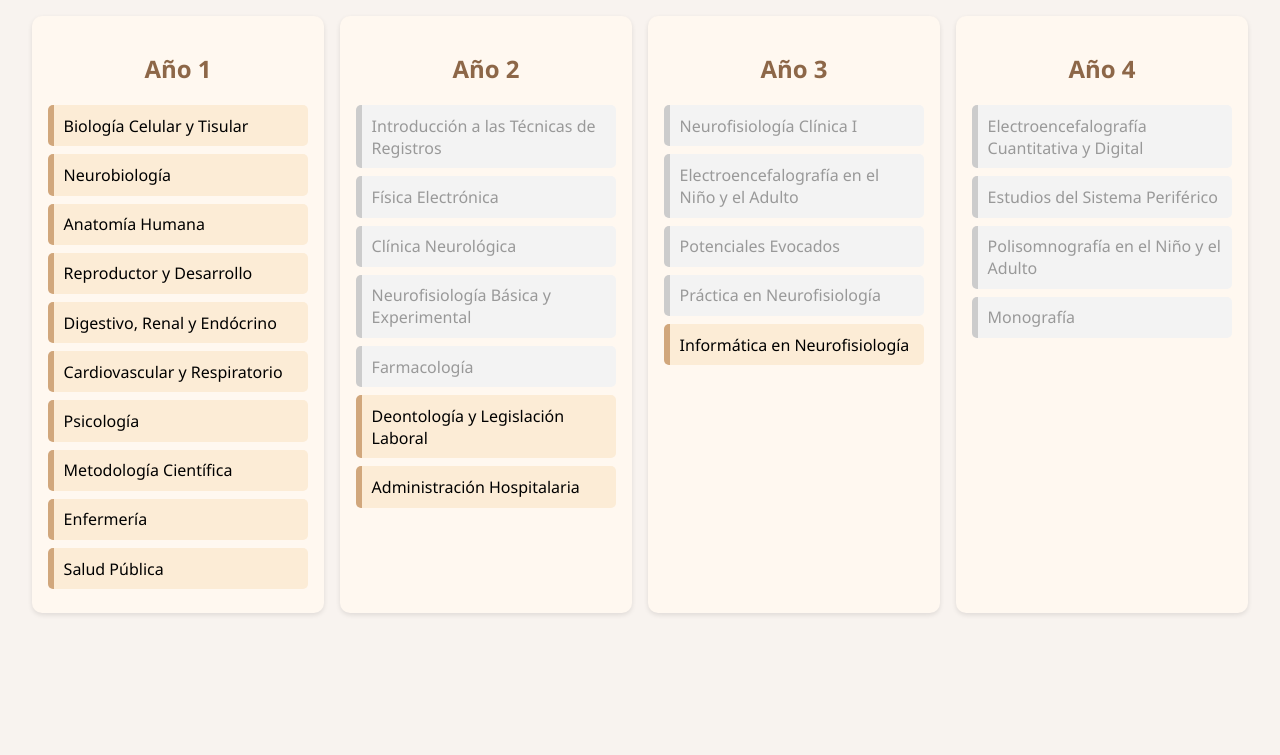
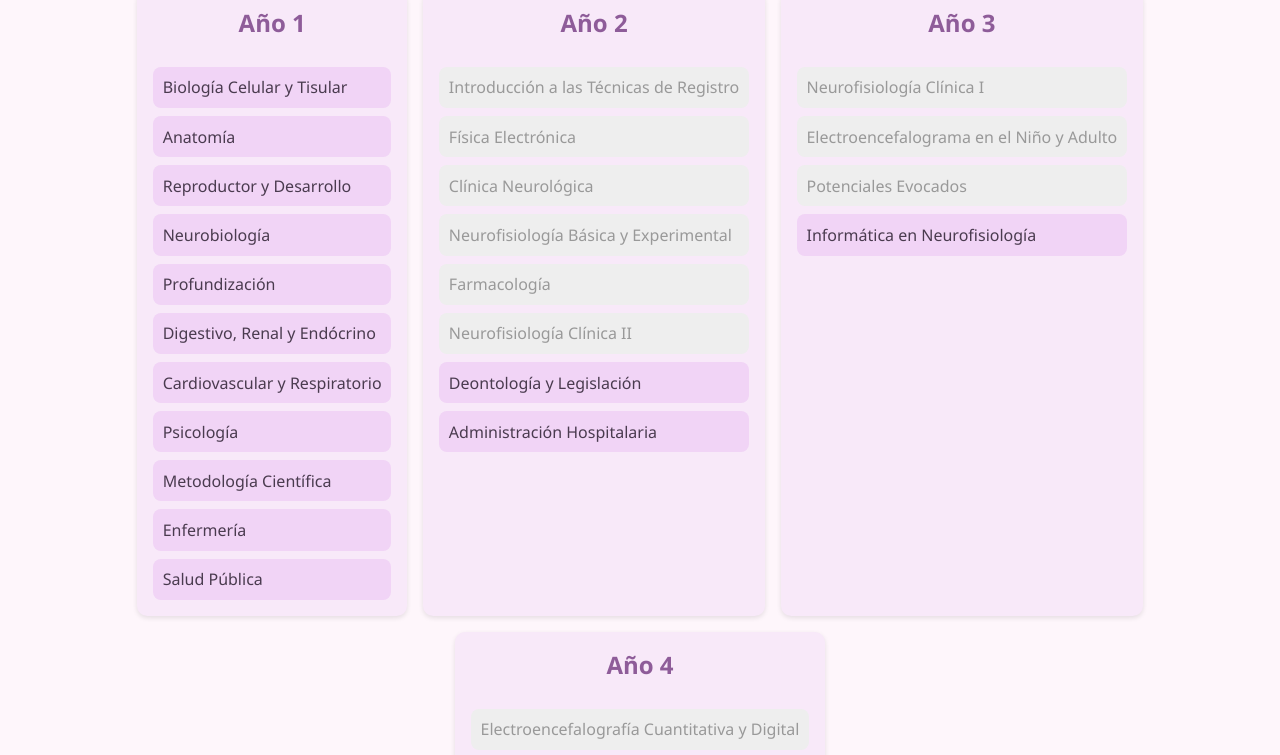
Before and after one commit to aanarom/Malla-neuro, a plain HTML site: page index.html in a window 1280 px wide. Shown: the part 112-867 px from the top of the page. Before the commit the page ends 800 px from the top, so only its background shows below. Drawn offline with Linux system fonts and the light colour scheme.

Commit message:
Update index.html

```diff
--- a/index.html
+++ b/index.html
@@ -3,255 +3,179 @@
 <head>
   <meta charset="UTF-8" />
   <meta name="viewport" content="width=device-width, initial-scale=1.0" />
-  <title>Malla Curricular - Neurofisiología Clínica UDELAR</title>
+  <title>Malla Curricular - Neurofisiología Clínica (UDELAR)</title>
   <style>
     body {
-      font-family: "Segoe UI", sans-serif;
-      background-color: #f8f3ef;
+      font-family: 'Segoe UI', sans-serif;
+      background-color: #fef6fb;
+      color: #4a3b4f;
       margin: 0;
-      padding: 2rem;
+      padding: 1em;
     }
     h1 {
       text-align: center;
-      color: #6a4e42;
+      color: #a85ca5;
     }
-    .container {
-      display: grid;
-      grid-template-columns: repeat(4, 1fr);
-      gap: 1rem;
-      margin-top: 2rem;
+    .malla {
+      display: flex;
+      gap: 1em;
+      justify-content: center;
+      flex-wrap: wrap;
     }
-    .column {
-      background-color: #fff8f0;
+    .anio {
+      display: flex;
+      flex-direction: column;
+      gap: 0.5em;
+      padding: 1em;
+      background-color: #f8e9f9;
       border-radius: 10px;
-      padding: 1rem;
-      box-shadow: 0 2px 5px rgba(0, 0, 0, 0.1);
+      box-shadow: 0 2px 5px rgba(0,0,0,0.1);
     }
-    .column h2 {
+    .anio h2 {
+      margin-top: 0;
       text-align: center;
-      color: #8d6748;
+      color: #8e5c99;
     }
     .materia {
-      margin: 0.5rem 0;
-      padding: 0.6rem;
-      background-color: #fcecd6;
-      border-left: 6px solid #d1a77c;
-      border-radius: 5px;
+      padding: 0.6em;
+      border-radius: 8px;
       cursor: pointer;
+      background-color: #f1d4f6;
+      transition: all 0.3s;
       position: relative;
     }
-    .materia:hover {
-      background-color: #fbe3c2;
-    }
     .materia.aprobada {
-      background-color: #d6f5d6;
-      border-left-color: #7cbf7c;
+      background-color: #d6a8e2;
       text-decoration: line-through;
     }
     .materia.bloqueada {
-      background-color: #f3f3f3;
-      border-left-color: #ccc;
+      background-color: #eee;
+      color: #999;
       cursor: not-allowed;
-      color: #999;
     }
-    .materia.bloqueada::after {
-      content: attr(data-tooltip);
+    .materia[title]::after {
+      content: attr(title);
       position: absolute;
-      top: 100%;
+      bottom: 100%;
       left: 0;
-      background: #333;
-      color: #fff;
-      font-size: 0.75rem;
-      padding: 0.4rem;
-      border-radius: 4px;
-      white-space: pre-wrap;
+      right: 0;
+      background-color: #fff0ff;
+      color: #7a4e8c;
+      padding: 0.4em;
+      border-radius: 5px;
+      box-shadow: 0 2px 5px rgba(0,0,0,0.1);
+      font-size: 0.75em;
       display: none;
-      z-index: 10;
     }
-    .materia.bloqueada:hover::after {
+    .materia:hover[title]::after {
       display: block;
     }
   </style>
 </head>
 <body>
-  <h1>Malla Curricular - Lic. en Neurofisiología Clínica (UDELAR)</h1>
-  <div class="container" id="malla"></div>
+  <h1>Malla Curricular - Neurofisiología Clínica (UDELAR)</h1>
+  <div class="malla" id="malla"></div>
 
   <script>
     const materias = [
-      // Primer año
-      { nombre: "Biología Celular y Tisular", ciclo: 1, previas: [] },
-      { nombre: "Neurobiología", ciclo: 1, previas: [] },
-      { nombre: "Anatomía Humana", ciclo: 1, previas: [] },
-      { nombre: "Reproductor y Desarrollo", ciclo: 1, previas: [] },
-      { nombre: "Digestivo, Renal y Endócrino", ciclo: 1, previas: [] },
-      { nombre: "Cardiovascular y Respiratorio", ciclo: 1, previas: [] },
-      { nombre: "Psicología", ciclo: 1, previas: [] },
-      { nombre: "Metodología Científica", ciclo: 1, previas: [] },
-      { nombre: "Enfermería", ciclo: 1, previas: [] },
-      { nombre: "Salud Pública", ciclo: 1, previas: [] },
+      { nombre: "Biología Celular y Tisular", anio: 1, previas: [] },
+      { nombre: "Anatomía", anio: 1, previas: [] },
+      { nombre: "Reproductor y Desarrollo", anio: 1, previas: [] },
+      { nombre: "Neurobiología", anio: 1, previas: [] },
+      { nombre: "Profundización", anio: 1, previas: [] },
+      { nombre: "Digestivo, Renal y Endócrino", anio: 1, previas: [] },
+      { nombre: "Cardiovascular y Respiratorio", anio: 1, previas: [] },
+      { nombre: "Psicología", anio: 1, previas: [] },
+      { nombre: "Metodología Científica", anio: 1, previas: [] },
+      { nombre: "Enfermería", anio: 1, previas: [] },
+      { nombre: "Salud Pública", anio: 1, previas: [] },
 
-      // Segundo año
-      { nombre: "Introducción a las Técnicas de Registros", ciclo: 2, previas: [
-        "Biología Celular y Tisular",
-        "Neurobiología",
-        "Anatomía Humana",
-        "Reproductor y Desarrollo",
-        "Digestivo, Renal y Endócrino",
-        "Cardiovascular y Respiratorio"
-      ] },
-      { nombre: "Física Electrónica", ciclo: 2, previas: [
-        "Biología Celular y Tisular",
-        "Neurobiología",
-        "Anatomía Humana",
-        "Reproductor y Desarrollo",
-        "Digestivo, Renal y Endócrino",
-        "Cardiovascular y Respiratorio"
-      ] },
-      { nombre: "Clínica Neurológica", ciclo: 2, previas: [
-        "Biología Celular y Tisular",
-        "Neurobiología",
-        "Anatomía Humana",
-        "Reproductor y Desarrollo",
-        "Digestivo, Renal y Endócrino",
-        "Cardiovascular y Respiratorio"
-      ] },
-      { nombre: "Neurofisiología Básica y Experimental", ciclo: 2, previas: [
-        "Biología Celular y Tisular",
-        "Neurobiología",
-        "Anatomía Humana",
-        "Reproductor y Desarrollo",
-        "Digestivo, Renal y Endócrino",
-        "Cardiovascular y Respiratorio"
-      ] },
-      { nombre: "Farmacología", ciclo: 2, previas: [
-        "Biología Celular y Tisular",
-        "Neurobiología",
-        "Anatomía Humana",
-        "Reproductor y Desarrollo",
-        "Digestivo, Renal y Endócrino",
-        "Cardiovascular y Respiratorio"
-      ] },
-      { nombre: "Neurofisiología Clínica I", ciclo: 3, previas: [
-        "Biología Celular y Tisular",
-        "Neurobiología",
-        "Anatomía Humana",
-        "Reproductor y Desarrollo",
-        "Digestivo, Renal y Endócrino",
-        "Cardiovascular y Respiratorio"
-      ] },
-      { nombre: "Deontología y Legislación Laboral", ciclo: 2, previas: [] },
-      { nombre: "Administración Hospitalaria", ciclo: 2, previas: [] },
+      { nombre: "Introducción a las Técnicas de Registro", anio: 2, previas: ["Biología Celular y Tisular", "Anatomía", "Reproductor y Desarrollo", "Neurobiología", "Profundización", "Digestivo, Renal y Endócrino", "Cardiovascular y Respiratorio"] },
+      { nombre: "Física Electrónica", anio: 2, previas: ["Biología Celular y Tisular", "Anatomía", "Reproductor y Desarrollo", "Neurobiología", "Profundización", "Digestivo, Renal y Endócrino", "Cardiovascular y Respiratorio"] },
+      { nombre: "Clínica Neurológica", anio: 2, previas: ["Biología Celular y Tisular", "Anatomía", "Reproductor y Desarrollo", "Neurobiología", "Profundización", "Digestivo, Renal y Endócrino", "Cardiovascular y Respiratorio"] },
+      { nombre: "Neurofisiología Básica y Experimental", anio: 2, previas: ["Biología Celular y Tisular", "Anatomía", "Reproductor y Desarrollo", "Neurobiología", "Profundización", "Digestivo, Renal y Endócrino", "Cardiovascular y Respiratorio"] },
+      { nombre: "Farmacología", anio: 2, previas: ["Biología Celular y Tisular", "Anatomía", "Reproductor y Desarrollo", "Neurobiología", "Profundización", "Digestivo, Renal y Endócrino", "Cardiovascular y Respiratorio"] },
+      { nombre: "Neurofisiología Clínica II", anio: 2, previas: ["Biología Celular y Tisular", "Anatomía", "Reproductor y Desarrollo", "Neurobiología", "Profundización", "Digestivo, Renal y Endócrino", "Cardiovascular y Respiratorio", "Neurofisiología Básica y Experimental"] },
+      { nombre: "Deontología y Legislación", anio: 2, previas: [] },
+      { nombre: "Administración Hospitalaria", anio: 2, previas: [] },
 
-      // Tercer año
-      { nombre: "Electroencefalografía en el Niño y el Adulto", ciclo: 3, previas: ["Introducción a las Técnicas de Registros"] },
-      { nombre: "Potenciales Evocados", ciclo: 3, previas: [
-        "Introducción a las Técnicas de Registros",
-        "Neurofisiología Básica y Experimental",
-        "Clínica Neurológica"
-      ] },
-      { nombre: "Práctica en Neurofisiología", ciclo: 3, previas: [
-        "Biología Celular y Tisular",
-        "Neurobiología",
-        "Anatomía Humana",
-        "Reproductor y Desarrollo",
-        "Digestivo, Renal y Endócrino",
-        "Cardiovascular y Respiratorio"
-      ] },
-      { nombre: "Informática en Neurofisiología", ciclo: 3, previas: [] },
+      { nombre: "Neurofisiología Clínica I", anio: 3, previas: ["Biología Celular y Tisular", "Anatomía", "Reproductor y Desarrollo", "Neurobiología", "Profundización", "Digestivo, Renal y Endócrino", "Cardiovascular y Respiratorio"] },
+      { nombre: "Electroencefalograma en el Niño y Adulto", anio: 3, previas: ["Introducción a las Técnicas de Registro"] },
+      { nombre: "Potenciales Evocados", anio: 3, previas: ["Introducción a las Técnicas de Registro", "Neurofisiología Básica y Experimental", "Clínica Neurológica"] },
+      { nombre: "Informática en Neurofisiología", anio: 3, previas: [] },
 
-      // Cuarto año
-      { nombre: "Electroencefalografía Cuantitativa y Digital", ciclo: 4, previas: [
-        "Biología Celular y Tisular",
-        "Neurobiología",
-        "Anatomía Humana",
-        "Reproductor y Desarrollo",
-        "Digestivo, Renal y Endócrino",
-        "Cardiovascular y Respiratorio"
-      ] },
-      { nombre: "Estudios del Sistema Periférico", ciclo: 4, previas: [
-        "Introducción a las Técnicas de Registros",
-        "Neurofisiología Clínica I",
-        "Clínica Neurológica",
-        "Neurofisiología Básica y Experimental"
-      ] },
-      { nombre: "Polisomnografía en el Niño y el Adulto", ciclo: 4, previas: [
-        "Neurofisiología Clínica I",
-        "Electroencefalografía en el Niño y el Adulto"
-      ] },
-      { nombre: "Monografía", ciclo: 4, previas: "TODAS" }
+      { nombre: "Electroencefalografía Cuantitativa y Digital", anio: 4, previas: ["Biología Celular y Tisular", "Anatomía", "Reproductor y Desarrollo", "Neurobiología", "Profundización", "Digestivo, Renal y Endócrino", "Cardiovascular y Respiratorio"] },
+      { nombre: "Estudios del Sistema Periférico", anio: 4, previas: ["Introducción a las Técnicas de Registro", "Neurofisiología Clínica II", "Clínica Neurológica", "Neurofisiología Básica y Experimental"] },
+      { nombre: "Polisomnografía en el Niño y el Adulto", anio: 4, previas: ["Neurofisiología Clínica II", "Electroencefalograma en el Niño y Adulto"] },
+      { nombre: "Monografía", anio: 4, previas: "TODAS" }
     ];
 
-    const aprobadas = new Set(JSON.parse(localStorage.getItem("aprobadas") || "[]"));
+    const contenedor = document.getElementById("malla");
+    const aprobadas = new Set(JSON.parse(localStorage.getItem("materiasAprobadas") || "[]"));
 
     function crearMalla() {
-      const contenedor = document.getElementById("malla");
       contenedor.innerHTML = "";
+      const anios = [...new Set(materias.map(m => m.anio))].sort();
 
-      for (let i = 1; i <= 4; i++) {
-        const col = document.createElement("div");
-        col.className = "column";
-        col.innerHTML = `<h2>Año ${i}</h2>`;
+      anios.forEach(anio => {
+        const columna = document.createElement("div");
+        columna.className = "anio";
 
-        materias.filter(m => m.ciclo === i).forEach(materia => {
+        const titulo = document.createElement("h2");
+        titulo.textContent = `Año ${anio}`;
+        columna.appendChild(titulo);
+
+        materias.filter(m => m.anio === anio).forEach(materia => {
           const div = document.createElement("div");
           div.className = "materia";
           div.textContent = materia.nombre;
           div.dataset.nombre = materia.nombre;
-          col.appendChild(div);
+
+          if (!puedeDesbloquearse(materia)) {
+            div.classList.add("bloqueada");
+            div.title = tooltipFaltantes(materia);
+          } else if (aprobadas.has(materia.nombre)) {
+            div.classList.add("aprobada");
+          }
+
+          div.addEventListener("click", () => {
+            if (!div.classList.contains("bloqueada")) {
+              div.classList.toggle("aprobada");
+              if (div.classList.contains("aprobada")) {
+                aprobadas.add(materia.nombre);
+              } else {
+                aprobadas.delete(materia.nombre);
+              }
+              guardarProgreso();
+              crearMalla();
+            }
+          });
+
+          columna.appendChild(div);
         });
-        contenedor.appendChild(col);
-      }
 
-      actualizarDesbloqueos();
+        contenedor.appendChild(columna);
+      });
     }
 
-    function actualizarDesbloqueos() {
-      document.querySelectorAll('.materia').forEach(div => {
-        const nombre = div.dataset.nombre;
-        const materia = materias.find(m => m.nombre === nombre);
-
-        const previas = materia.previas;
-
-        let desbloqueada = false;
-
-        if (previas === "TODAS") {
-          const todasMenosElla = materias
-            .map(m => m.nombre)
-            .filter(n => n !== nombre);
-          desbloqueada = todasMenosElla.every(n => aprobadas.has(n));
-        } else if (Array.isArray(previas)) {
-          desbloqueada = previas.every(p => aprobadas.has(p)) || previas.length === 0;
-        }
-
-        if (desbloqueada) {
-          div.classList.remove('bloqueada');
-          div.classList.toggle('aprobada', aprobadas.has(nombre));
-          div.removeAttribute('data-tooltip');
-        } else {
-          div.classList.add('bloqueada');
-          div.classList.remove('aprobada');
-          aprobadas.delete(nombre);
-          div.setAttribute('data-tooltip', 'Faltan: ' + (previas === "TODAS"
-            ? 'todas las demás materias'
-            : previas.filter(p => !aprobadas.has(p)).join(', ')));
-        }
-      });
-
-      localStorage.setItem("aprobadas", JSON.stringify([...aprobadas]));
+    function puedeDesbloquearse(materia) {
+      if (materia.previas === "TODAS") {
+        return materias.every(m => m.nombre === materia.nombre || aprobadas.has(m.nombre));
+      }
+      return materia.previas.every(p => aprobadas.has(p));
     }
 
-    document.addEventListener("click", e => {
-      if (!e.target.classList.contains("materia")) return;
-      const nombre = e.target.dataset.nombre;
-      if (e.target.classList.contains("bloqueada")) return;
-      if (aprobadas.has(nombre)) {
-        aprobadas.delete(nombre);
-      } else {
-        aprobadas.add(nombre);
+    function tooltipFaltantes(materia) {
+      if (materia.previas === "TODAS") {
+        return "Requiere aprobar todas las demás materias.";
       }
-      actualizarDesbloqueos();
-    });
+      const faltan = materia.previas.filter(p => !aprobadas.has(p));
+      return faltan.length ? "Faltan: " + faltan.join(", ") : "";
+    }
+
+    function guardarProgreso() {
+      localStorage.setItem("materiasAprobadas", JSON.stringify([...aprobadas]));
+    }
 
     crearMalla();
   </script>
```
